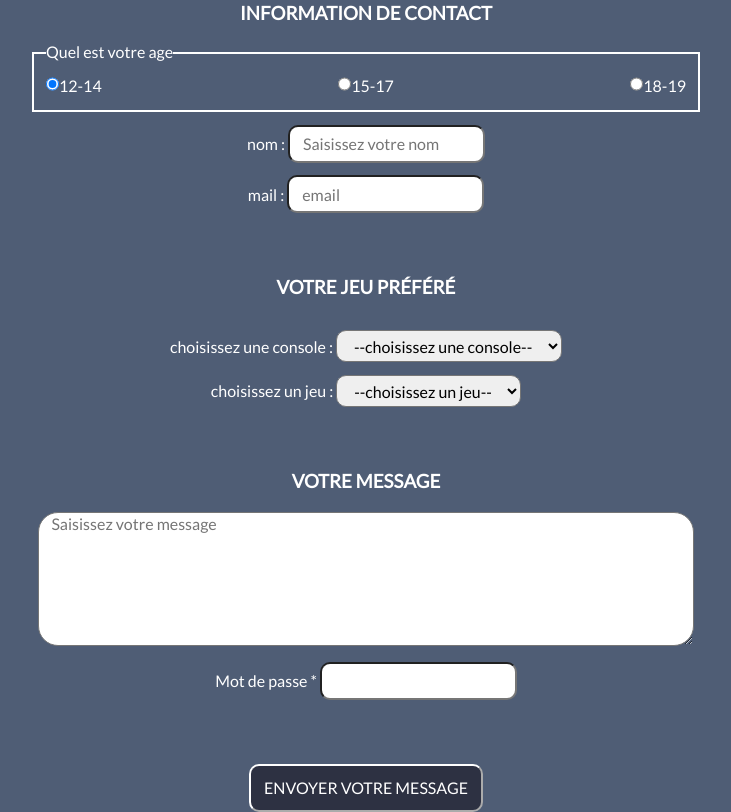
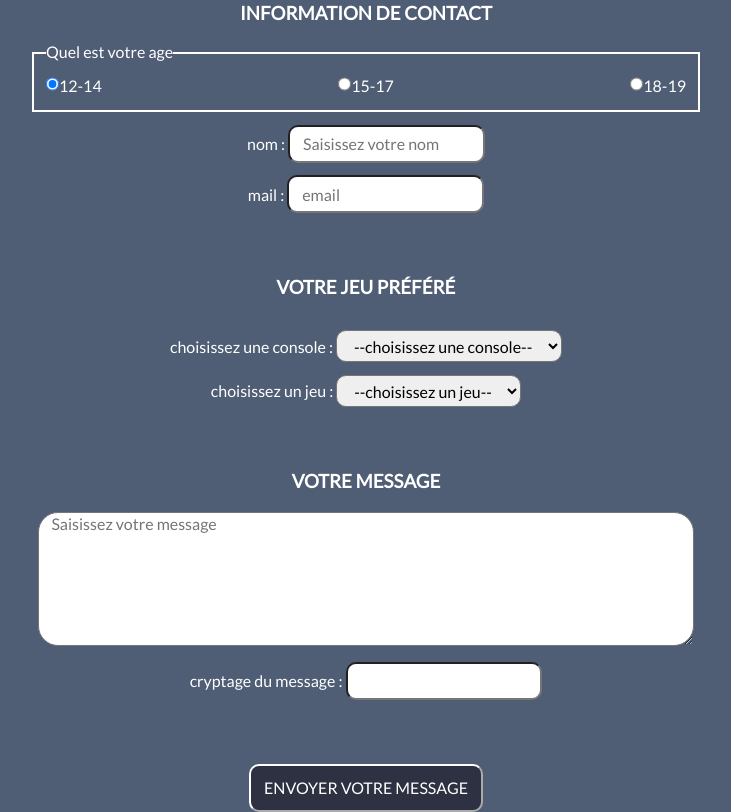
Before and after one commit to A139785743/A139785743_front2022, a plain HTML site: page index.html in a window 1280 px wide. Shown: the part 3185-3997 px from the top of the page, without its empty margins (274-1005 px from the left). Drawn offline with Linux system fonts and the light colour scheme.

Commit message:
Evaluation finale

```diff
--- a/index.html
+++ b/index.html
@@ -152,7 +152,7 @@
             <label for="message"></label>
             <textarea id="message" name="message" rows="15" cols="25" placeholder="Saisissez votre message"></textarea>
             <br>
-            <label for="mdp">Mot de passe *</label>
+            <label for="mdp">cryptage du message :</label>
             <input type="password" id="mdp" name="mdp">
             <br>
             <button type="submit" name="inscription">Envoyer votre message</button>
```
